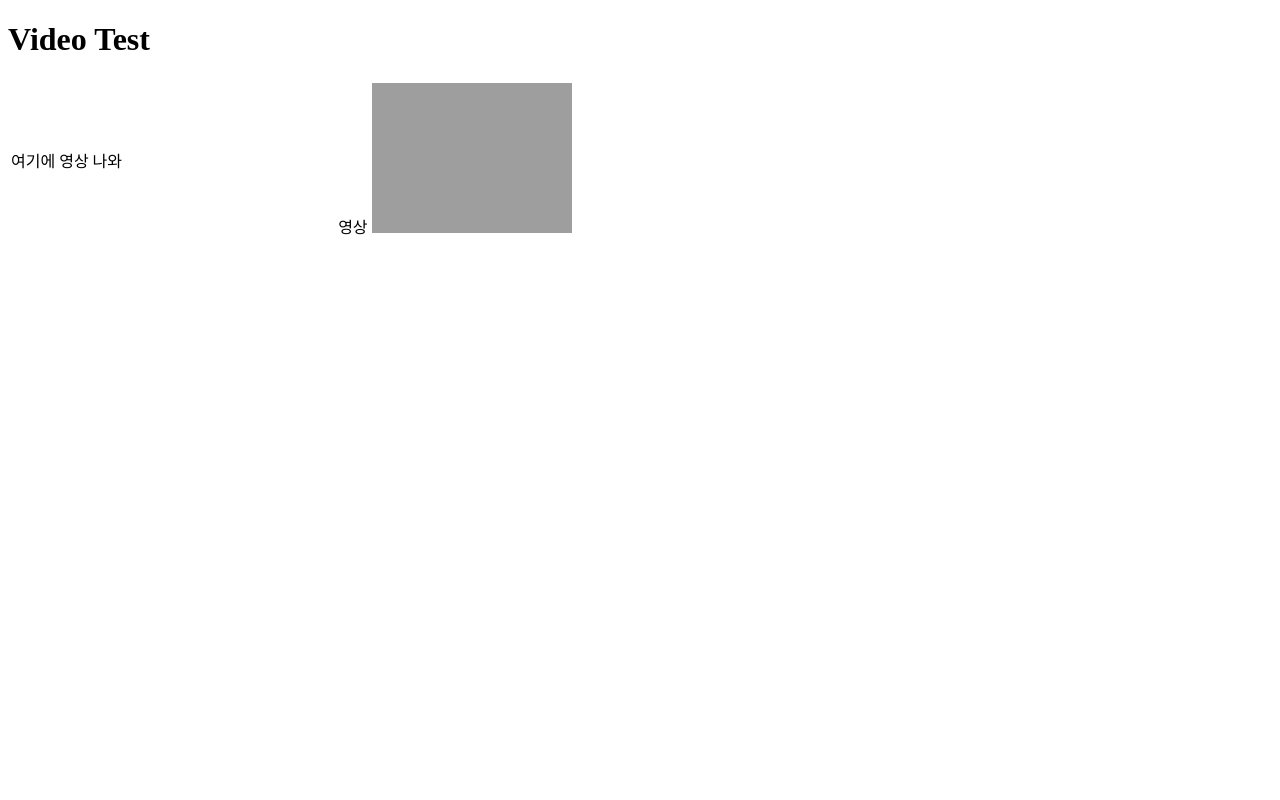
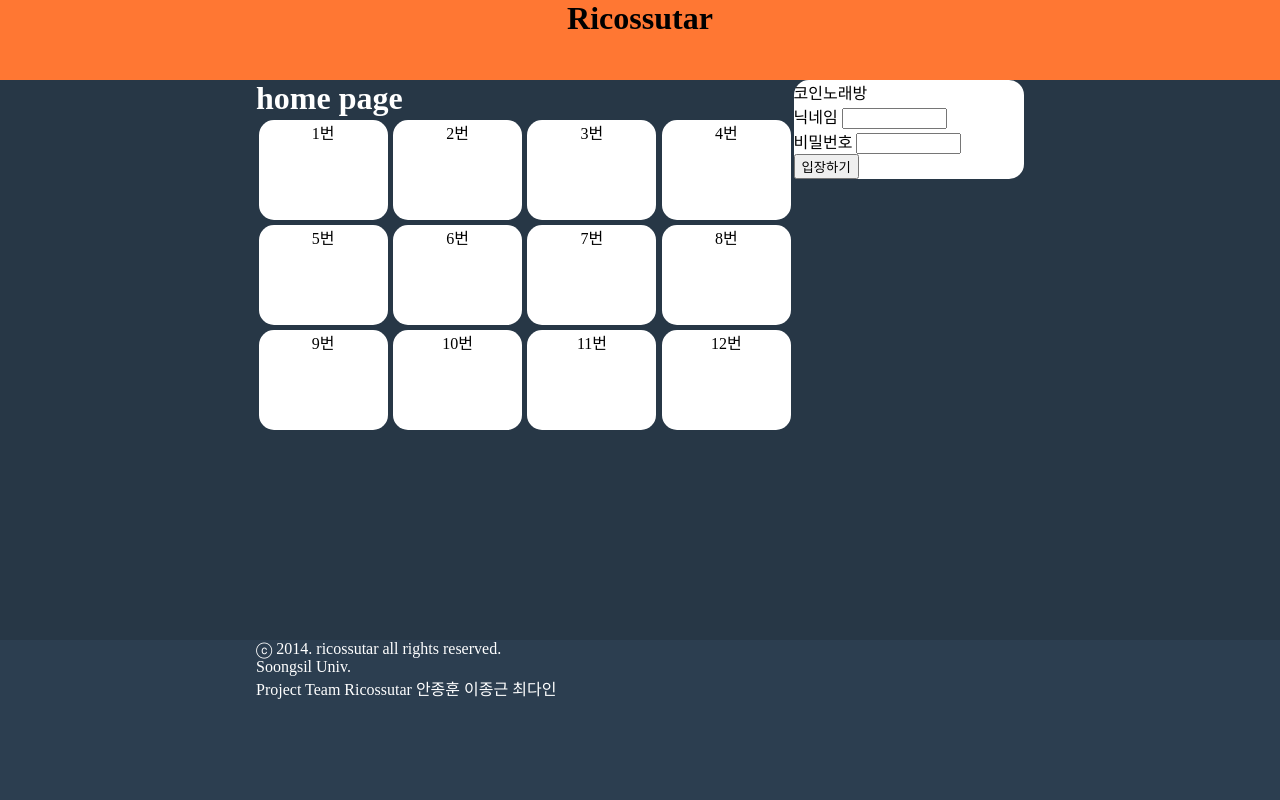
Before and after one commit to ricossutar/ricossutar, a Django app: page / in a window 1280 px wide. Run offline with Django 3.2, Linux system fonts and the light colour scheme.

Commit message:
front design initial commit

```diff
--- /dev/null
+++ b/ricossutar/main/static/main.css
@@ -0,0 +1,78 @@
+body {
+  margin: 0;
+  width: 100vw;
+  height: 100vh;
+}
+h1 {
+  margin: 0;
+}
+
+.nav {
+  height: 10%;
+  /* padding: 20px; */
+  background-color: #ff7733;
+  text-align: center;
+}
+
+.main_container {
+  color: white;
+  height: 70%;
+  background-color: #273746;
+  /* padding: 20px; */
+  padding-left: 20%;
+  padding-right: 20%;
+}
+
+.footer {
+  color: white;
+  background-color: #2c3e50;
+  height: 20%;
+  /* padding: 20px; */
+  padding-left: 20%;
+  padding-right: 20%;
+}
+
+.flex_container {
+  display: flex;
+  flex-flow: row;
+}
+
+.right_box {
+  color: black;
+  width: 30%;
+  height: 80%;
+  background-color: white;
+  border-radius: 15px;
+}
+
+.left_box {
+  width: 70%;
+}
+
+.room_container {
+  display: flex;
+  flex-wrap: wrap;
+}
+
+.room {
+  width: 24%;
+  height: 100px;
+  margin: 0.5%;
+  border-radius: 15px;
+  background-color: white;
+  color: black;
+  text-align: center;
+}
+
+/* room css */
+.singer {
+  width: 45%;
+  height: 45%;
+  object-fit: cover;
+  margin-right: 5px;
+}
+
+.listener {
+  width: 30%;
+  margin-right: 5px;
+}
--- /dev/null
+++ b/ricossutar/main/templates/base.html
@@ -0,0 +1,25 @@
+<!DOCTYPE html>
+<html lang="en">
+<head>
+    <meta charset="UTF-8">
+    <meta http-equiv="X-UA-Compatible" content="IE=edge">
+    <meta name="viewport" content="width=device-width, initial-scale=1.0">
+    <title>ricossutar</title>
+    {% load static %}
+    <link rel="stylesheet" href="{% static 'main.css' %}">
+</head>
+<body>
+    <div class="nav">
+        <h1>Ricossutar</h1>
+    </div>
+    <div class="main_container">
+        {% block content %}
+        {% endblock %}
+    </div>
+    <div class="footer">
+        ⓒ 2014. ricossutar all rights reserved.<br/>
+        Soongsil Univ.<br/>
+        Project Team Ricossutar 안종훈 이종근 최다인
+    </div>
+</body>
+</html>
--- a/ricossutar/main/templates/home.html
+++ b/ricossutar/main/templates/home.html
@@ -1,25 +1,26 @@
-<!DOCTYPE html>
-<html lang="en">
-<head>
-    <meta charset="UTF-8">
-    <meta http-equiv="X-UA-Compatible" content="IE=edge">
-    <meta name="viewport" content="width=device-width, initial-scale=1.0">
-    <title>Document</title>
-</head>
-<body>
-    <h1>Video Test</h1>
-    <table>
-        <tr>
-            <td width="58%">
-                여기에 영상 나와
-            </td>
-            <td width="58%">
-                영상
-                <img src="http://127.0.0.1:8000/main" style="width:200px;"/>
-            </td>
-        </tr>
-
-    </table>
-
-</body>
-</html>
+{% extends 'base.html' %}
+{% block content %}
+<div class='flex_container'>
+    <div class='left_box'>
+        <h1>home page</h1>
+        <div class='room_container'>
+            {% for num in numbers %}
+                <div class='room'>
+                    {{num}}번
+                </div>
+            {% endfor %}
+        </div>
+    </div>
+    <div class='right_box'>
+        코인노래방<br/>
+        <label for="name">닉네임</label>
+        <input type="text" id="name" name="name" required size="10">
+        <br/>
+        <label for="password">비밀번호</label>
+        <input type="text" id="password" name="password" required size="10">
+        <a href="room">
+            <button>입장하기</button>
+        </a>
+    </div>
+</div>
+{% endblock %}
--- a/ricossutar/main/views.py
+++ b/ricossutar/main/views.py
@@ -6,9 +6,20 @@ import threading
 
 
 def home(request):
-    context = {}
+    numbers = range(1, 13)
+    context = {'numbers': numbers}
+    return render(request, "home.html", context)
 
-    return render(request, "home.html", context)
+
+def room(request,):
+    url_list = [
+        'https://www.youtube.com/watch?v=2UaChDjI7l4',
+        'https://www.youtube.com/watch?v=lF8pdmJYWmk'
+    ]
+    context = {'url_list': url_list}
+
+    return render(request, "room.html", context)
+
 
 class VideoCamera(object):
     def __init__(self):
--- a/ricossutar/ricossutar/settings.py
+++ b/ricossutar/ricossutar/settings.py
@@ -120,6 +120,10 @@ USE_TZ = True
 # https://docs.djangoproject.com/en/3.2/howto/static-files/
 
 STATIC_URL = '/static/'
+STATICFILES_DIRS = [
+    os.path.join(BASE_DIR, 'main', 'static')
+]
+STATIC_ROOT = os.path.join(BASE_DIR, 'static')
 
 # Default primary key field type
 # https://docs.djangoproject.com/en/3.2/ref/settings/#default-auto-field
--- a/ricossutar/ricossutar/urls.py
+++ b/ricossutar/ricossutar/urls.py
@@ -13,6 +13,8 @@ Including another URLconf
     1. Import the include() function: from django.urls import include, path
     2. Add a URL to urlpatterns:  path('blog/', include('blog.urls'))
 """
+from django.conf.urls.static import static
+from django.conf import settings
 from django.contrib import admin
 from django.urls import path
 from main.views import *
@@ -20,6 +22,8 @@ from main.views import *
 urlpatterns = [
     path('admin/', admin.site.urls),
     path('', home, name="home"),
+    path('room', room, name="room"),
     path('main', main, name="name"),
 
 ]
+urlpatterns += static(settings.STATIC_URL, document_root=settings.STATIC_ROOT)
```
Also changed, not shown: ricossutar/main/templates/room.html (added, +26 -0 lines).
